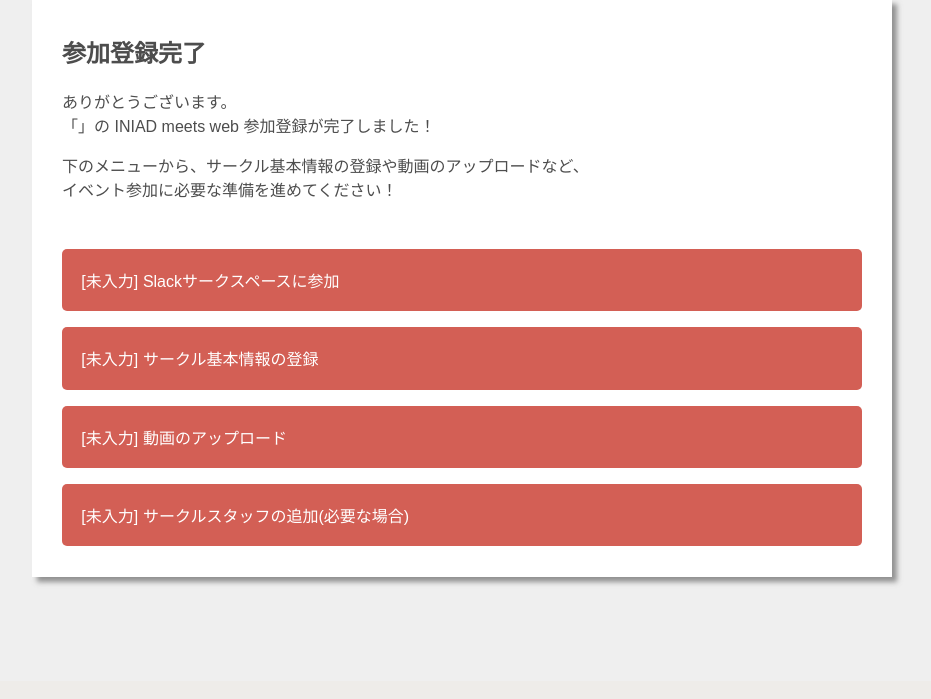
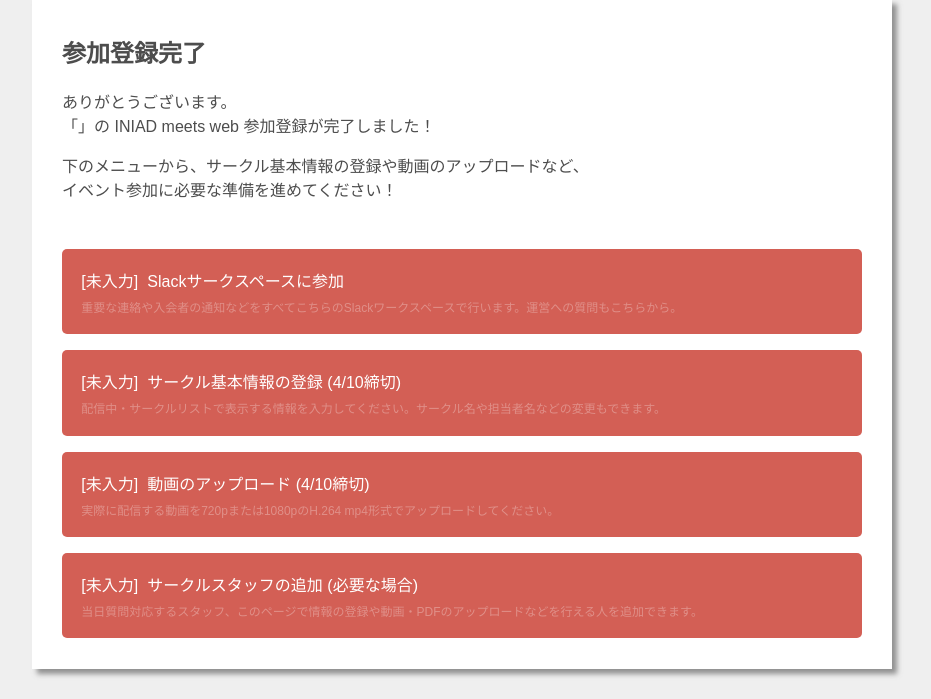
Before and after one commit to ayame-q/iniad-meets-web, a Django app: template server/meets/templates/meets/circle/admin/menu.html in a window 1280 px wide. Shown: the part 119-818 px from the top of the page, without its empty margins (178-1109 px from the left). Before the commit the page ends 704 px from the top, so only its background shows below. Run offline with Django 3.2, Linux system fonts and the light colour scheme; the template is opened without the code that fills it, so the values that code supplies are empty; parts of the project's set-up code (start-up, migrations or seed data) failed here and were passed over; some libraries are stand-ins or nearby versions; some web fonts are replaced.

Commit message:
サークルメニューに注釈を追加

```diff
--- a/server/meets/static/css/admin.css
+++ b/server/meets/static/css/admin.css
@@ -163,6 +163,12 @@ main > article, main > section {
   width: 100%;
   text-decoration: none;
 }
+#menu-page .task-link a small {
+  display: block;
+  font-size: 0.75em;
+  margin-top: 0.5em;
+  color: rgba(255, 255, 255, 0.3);
+}
 #menu-page .task-link a:hover {
   text-decoration: underline;
 }
--- a/server/meets/static/css/admin.scss
+++ b/server/meets/static/css/admin.scss
@@ -188,6 +188,14 @@ main > article, main > section{
             border-radius: 5px;
             width: 100%;
             text-decoration: none;
+
+            small{
+                display: block;
+                font-size: 0.75em;
+                margin-top: 0.5em;
+                color: rgba(#FFFFFF, 0.3);
+            }
+
             &:hover{
                 text-decoration: underline;
             }
--- a/server/meets/templates/meets/circle/admin/menu.html
+++ b/server/meets/templates/meets/circle/admin/menu.html
@@ -4,7 +4,7 @@
 <head>
     <meta charset="UTF-8">
     <link href="https://fonts.googleapis.com/css2?family=Baloo+Paaji+2:wght@600&family=M+PLUS+Rounded+1c:wght@300;400&display=swap" rel="stylesheet">
-    <link rel="stylesheet" href="{% static "/css/admin.css" %}?1">
+    <link rel="stylesheet" href="{% static "/css/admin.css" %}?2">
     <meta name="viewport" content="width=device-width,initial-scale=1,minimum-scale=1.0,maximum-scale=1.0,user-scalable=no">
     <meta name="description" content="今年もあいつがやってくる！！ INIAD公認サークルWeb新歓「INIAD meets web」のサークル参加を受け付けています！">
     <meta property="og:url" content="https://meets.iniad.net/">
@@ -98,12 +98,30 @@
             イベント参加に必要な準備を進めてください！
         </p>
         <section style="margin-top: 3em">
-            <p class="task-link"><a{% if slack %} class="finished"{% endif %} id="slack-link" onclick="openMovieForm()" href="{{ slack_join_url }}" target="_blank">Slackサークスペースに参加</a></p>
             <p class="task-link">
-                <a {% if circle.pamphlet and circle.comment %}class="finished" {% elif circle.pamphlet or circle.website_url or circle.twitter_sn or circle.instagram_id or circle.comment %}class="editing" {% endif %}href="{% url 'circle_admin_info' circle.pk %}">サークル基本情報の登録</a>
+                <a{% if slack %} class="finished"{% endif %} id="slack-link" onclick="openMovieForm()" href="{{ slack_join_url }}" target="_blank">
+                    Slackサークスペースに参加
+                    <small>重要な連絡や入会者の通知などをすべてこちらのSlackワークスペースで行います。運営への質問もこちらから。</small>
+                </a>
             </p>
-            <p class="task-link"><a{% if circle.movie_uploaded_at %} class="finished"{% endif %} id="movie-link" onclick="openMovieForm()" href="{{ movie_form_url }}{{ circle.uuid }}" target="_blank">動画のアップロード</a></p>
-            <p class="task-link"><a{% if circle.admin_users.count > 1 or circle.staff_users.count > 1 %} class="finished"{% endif %} href="{% url 'circle_admin_members' circle.pk %}">サークルスタッフの追加(必要な場合)</a></p>
+            <p class="task-link">
+                <a {% if circle.pamphlet and circle.comment %}class="finished" {% elif circle.pamphlet or circle.website_url or circle.twitter_sn or circle.instagram_id or circle.comment %}class="editing" {% endif %}href="{% url 'circle_admin_info' circle.pk %}">
+                    サークル基本情報の登録 (4/10締切)
+                    <small>配信中・サークルリストで表示する情報を入力してください。サークル名や担当者名などの変更もできます。</small>
+                </a>
+            </p>
+            <p class="task-link">
+                <a{% if circle.movie_uploaded_at %} class="finished"{% endif %} id="movie-link" onclick="openMovieForm()" href="{{ movie_form_url }}{{ circle.uuid }}" target="_blank">
+                    動画のアップロード (4/10締切)
+                    <small>実際に配信する動画を720pまたは1080pのH.264 mp4形式でアップロードしてください。</small>
+                </a>
+            </p>
+            <p class="task-link">
+                <a{% if circle.admin_users.count > 1 or circle.staff_users.count > 1 %} class="finished"{% endif %} href="{% url 'circle_admin_members' circle.pk %}">
+                    <span class="task-link-title">サークルスタッフの追加 (必要な場合)</span>
+                    <small>当日質問対応するスタッフ、このページで情報の登録や動画・PDFのアップロードなどを行える人を追加できます。</small>
+                </a>
+            </p>
         </section>
     </section>
 </main>
```
Also changed, not shown: 1 other file.
